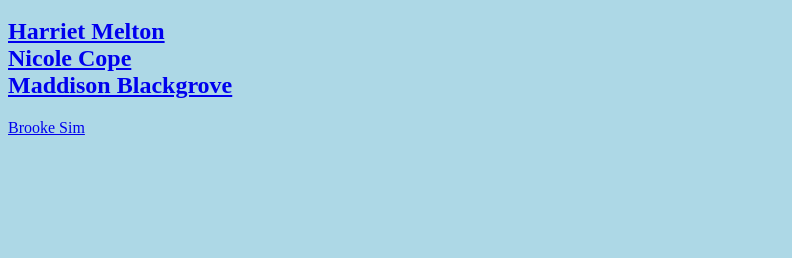
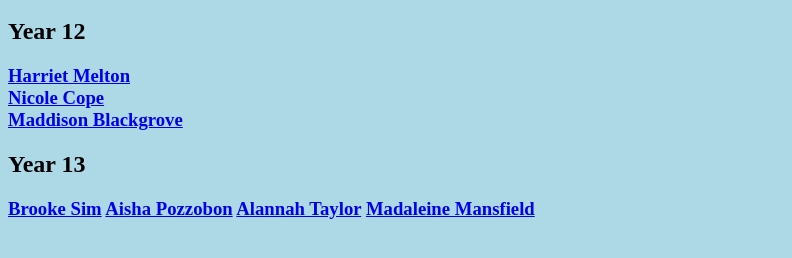
Before and after one commit to wghs-crouse/T12DTE, a plain HTML site: page index.html in a window 1280 px wide. Shown: the part 48-306 px from the top of the page, without its empty margins (0-792 px from the left). Drawn offline with Linux system fonts and the light colour scheme.

Commit message:
Update index.html

```diff
--- a/index.html
+++ b/index.html
@@ -3,9 +3,14 @@
 </head>
 <body bgcolor="lightblue">
   <center><H1>Student Work</H1></center>
-<h2><a href="https://dte-wghs.github.io/website-harrietmelton/" target="_blank" >Harriet Melton</a><br>
+  <h2>Year 12</h2>
+  <h3><a href="https://dte-wghs.github.io/website-harrietmelton/" target="_blank" >Harriet Melton</a><br>
   <a href="https://dte-wghs.github.io/website-nic-cope/index.html"  target="_blank">Nicole Cope</a><br>
-  <a href="https://dte-wghs.github.io/website-mblackgrove/index.html"  target="_blank">Maddison Blackgrove</a></h2>
-   <a href="brooke.html"  target="_blank">Brooke Sim</a></h2>
+  <a href="https://dte-wghs.github.io/website-mblackgrove/index.html"  target="_blank">Maddison Blackgrove</a></h3>
+   <h2>Year 13</h2>
+   <h3><a href="brooke.html"  target="_blank">Brooke Sim</a>
+    <a href="Aisha.html"  target="_blank">Aisha Pozzobon</a>
+    <a href="alannah.html"  target="_blank">Alannah Taylor</a>
+     <a href="madaleine.html"  target="_blank">Madaleine Mansfield</a></h3>
 </body>
 </html>
```
